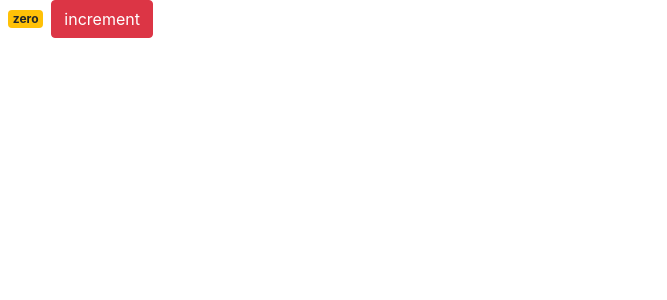
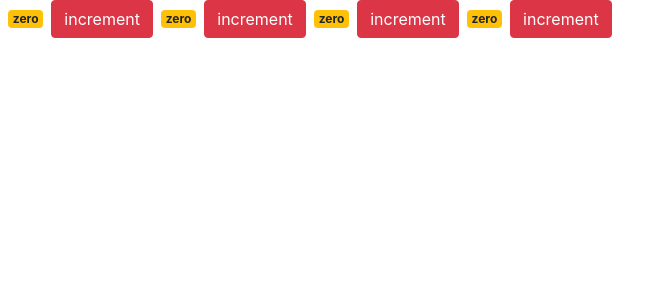
Before and after one commit to Rufaidaaa/React-App, a React (Create React App) app: page / in a window 1280 px wide. Shown: the top 300 px of the page, without its empty margins (0-667 px from the left). Built offline with nearby package versions, Linux system fonts and the light colour scheme.

Commit message:
composing components

```diff
--- a/src/App.js
+++ b/src/App.js
@@ -1,11 +1,11 @@
 // import logo from './logo.svg';
 import "./App.css";
 import { useState } from "react";
-import Counter from "./components/Counter";
+import Counters from "./components/Counters";
 function App(prop) {
   return (
     <>
-      <Counter />
+      <Counters />
     </>
   );
 }
--- a/src/components/Counter.jsx
+++ b/src/components/Counter.jsx
@@ -7,7 +7,8 @@
      }
 
 
-    handleIncrement= () =>{
+    handleIncrement=( ) =>{
+        // console.log(e)
         this.setState({count : this.state.count+1})
 
     }
--- /dev/null
+++ b/src/components/Counters.jsx
@@ -0,0 +1,20 @@
+import React, { Component } from 'react'
+import Counter from './Counter'
+
+export default class Counters extends Component {
+    state= {
+        counters: [
+            { id: 1, value: 0},
+            { id: 2, value: 0},
+            { id: 3, value: 0},
+            { id: 4, value: 0}
+        ]
+    }
+    render() {
+        return (
+            <div>
+                {this.state.counters.map(counter => <Counter key={counter.id} />)}
+            </div>
+        )
+    }
+}
```
